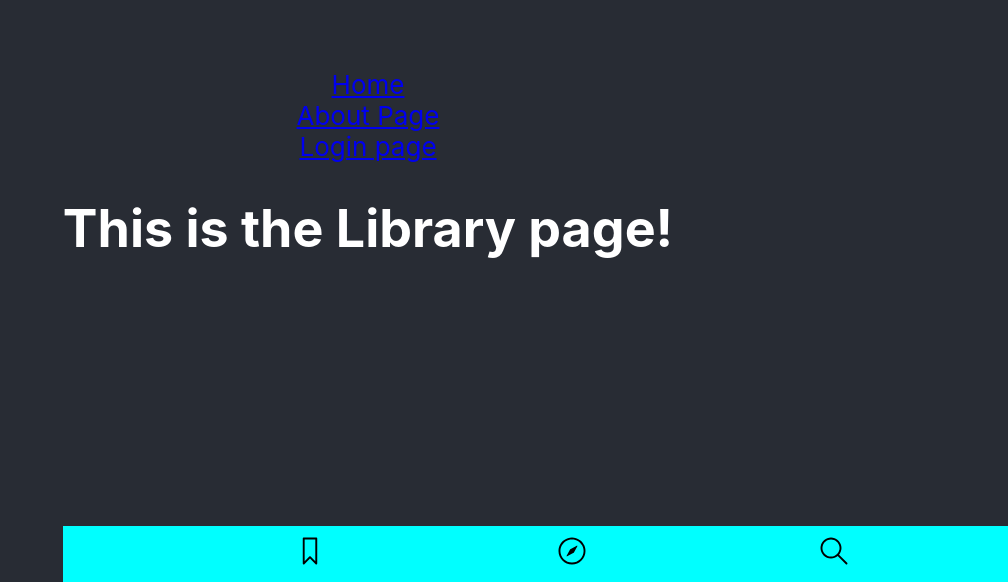
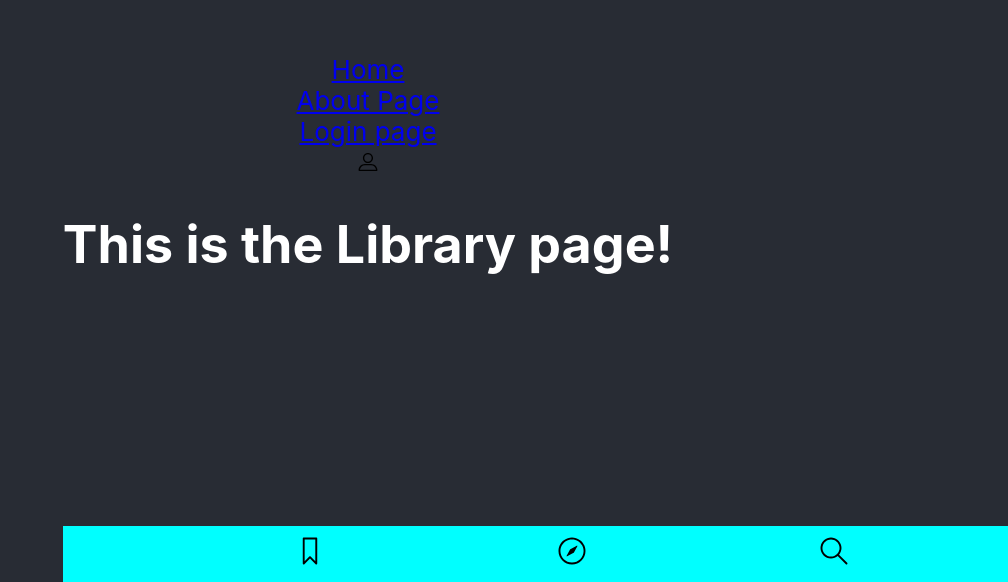
Before and after one commit to erikarvidsson/KA-project2, a React (Create React App) app: page /Library in a window 1280 px wide. Shown: the part 218-800 px from the top of the page, without its empty margins (272-1280 px from the left). Built offline with nearby package versions, Linux system fonts and the light colour scheme.

Commit message:
Add profile icon

```diff
--- /dev/null
+++ b/src/components/ProfileIcon/index.js
@@ -0,0 +1,18 @@
+import React from 'react';
+import styled from "styled-components";
+
+const Icon = styled.img`
+    height: 20px;
+    width: 20px;
+`
+
+const ProfileIcon = () => {
+    return(
+        <div>
+            <Icon src='assets/icons/profile.svg'/>
+        </div>
+    )
+
+}
+
+export default ProfileIcon;
--- a/src/view/library.js
+++ b/src/view/library.js
@@ -1,10 +1,12 @@
 import React from 'react';
 import Layout from '../components/Layout';
+import ProfileIcon from '../components/ProfileIcon';
 
 const Library = () => {
     return(
         <div>
             <Layout>
+                <ProfileIcon />
                 <h1>This is the Library page!</h1>
             </Layout>
         </div>
```
